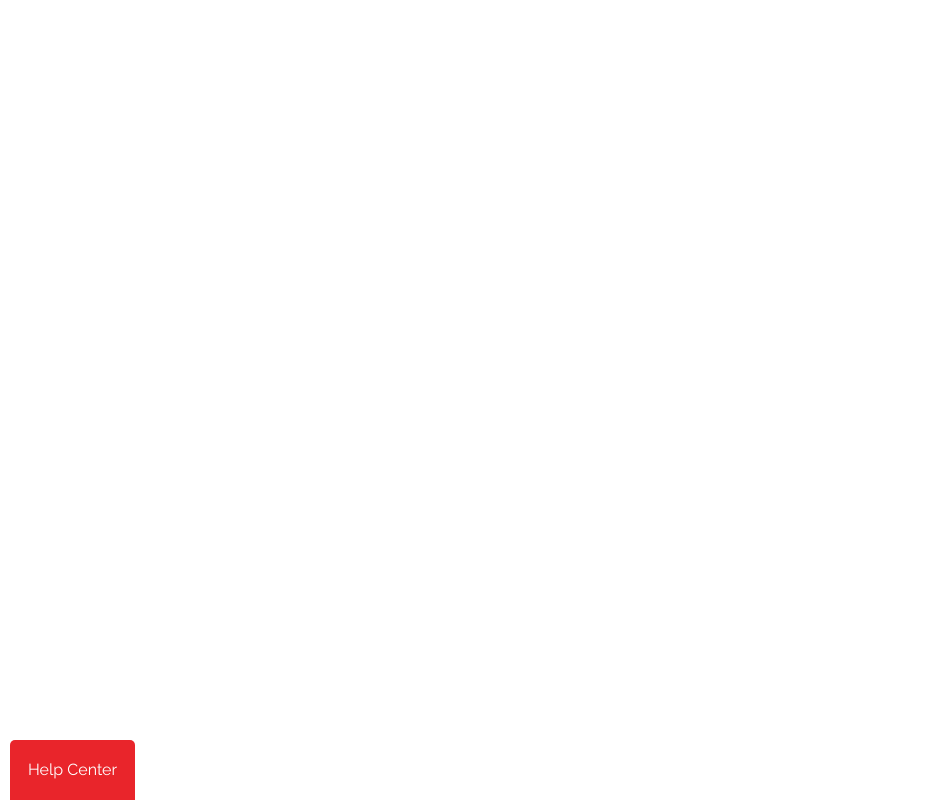
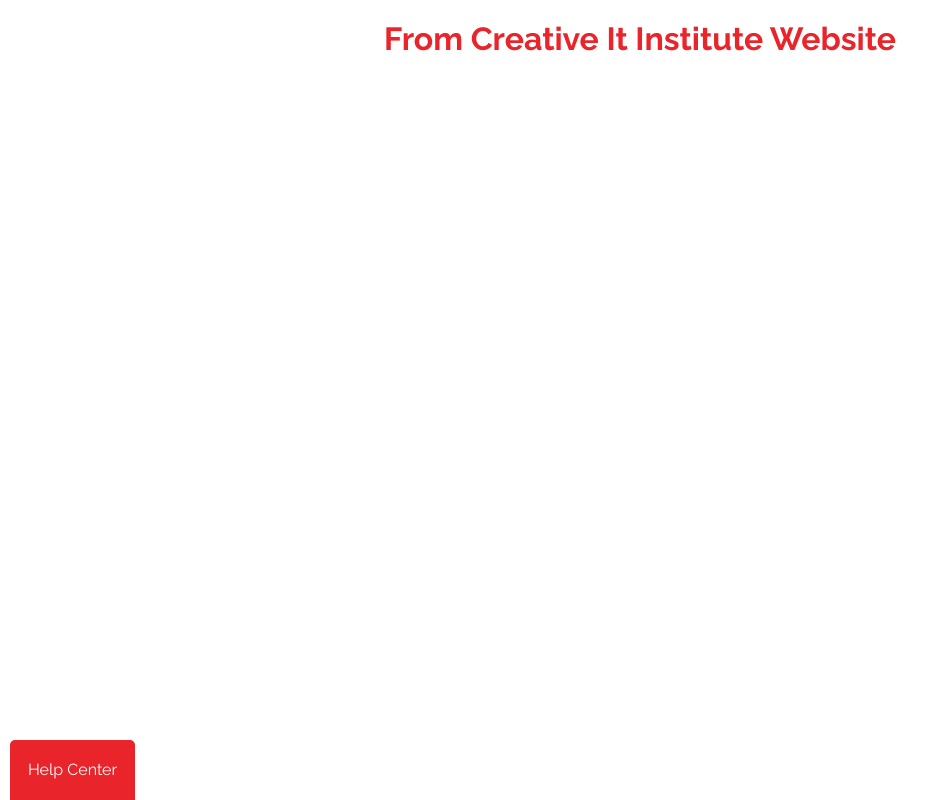
Before and after one commit to kausarmridul/js-form, a plain HTML site: page index.html in a window 1280 px wide. Shown: the whole page, without its empty margins (0-949 px from the left). Drawn offline with Linux system fonts and the light colour scheme.

Commit message:
H1 Tag Add

```diff
--- a/css/style.css
+++ b/css/style.css
@@ -30,6 +30,13 @@
 /*  ===============
     Spacing Css Ends
 ================  */
+
+h1 {
+    font-family: 'Raleway', sans-serif;
+    color: #e9252b;
+    text-align: center;
+    margin-top: 20px;
+}
 
 .form {
     width: 350px;
--- a/index.html
+++ b/index.html
@@ -17,6 +17,8 @@
 </head>
 
 <body>
+
+    <h1>From Creative It Institute Website</h1>
 
     <div class="form" id="form">
         <div class="form-container">
```
